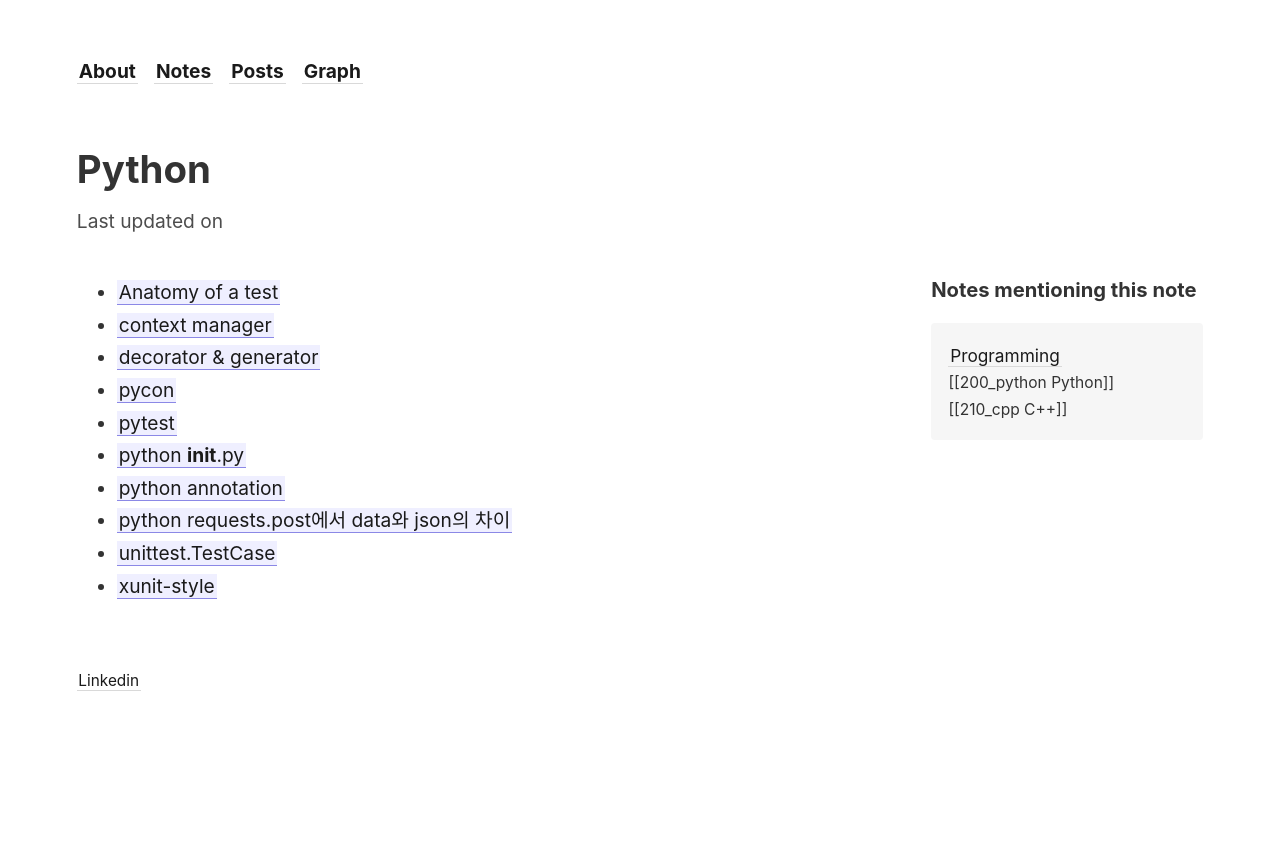
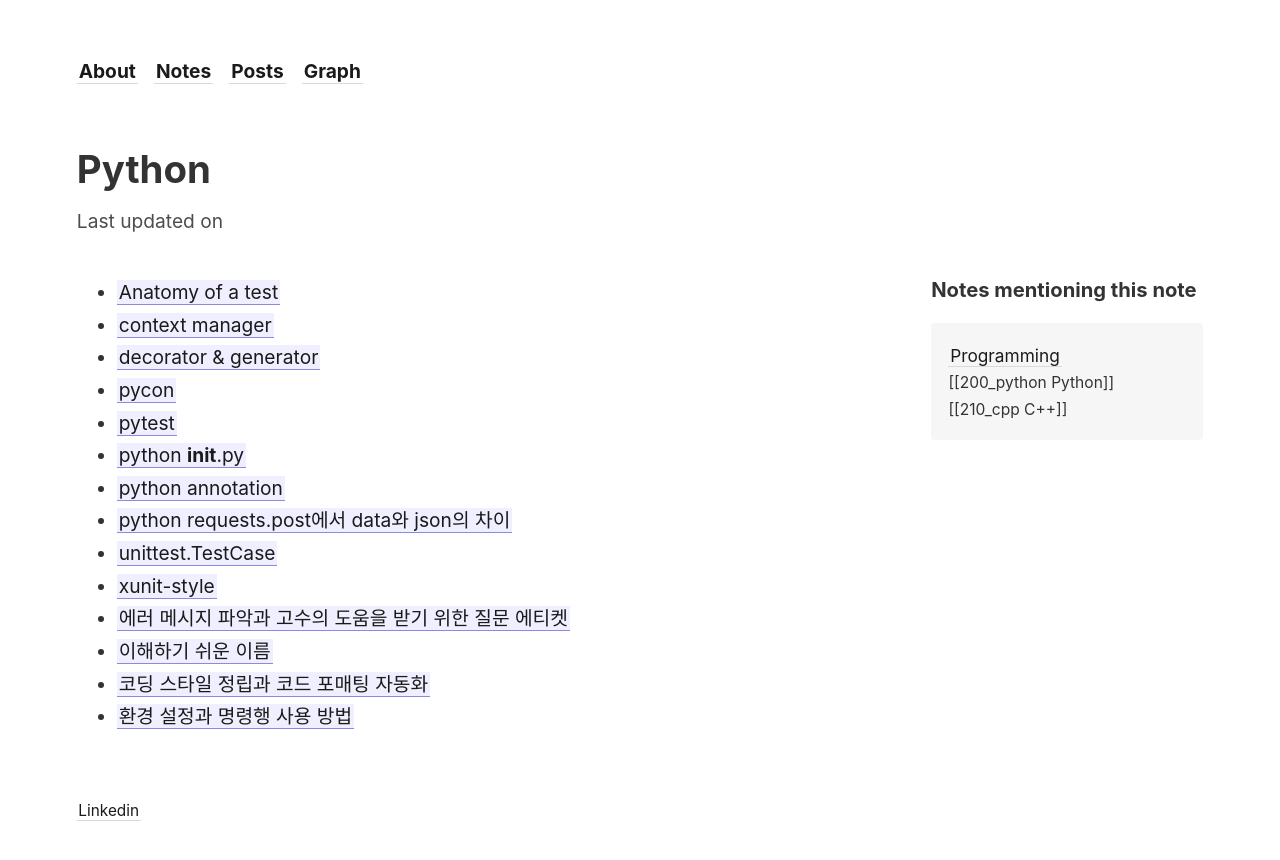
Before and after one commit to hyoinandout/hyoinandout.github.io, a Jekyll site: the page built from _notes/2_programming/20_python/200_python.md, in a window 1280 px wide. Shown: the top 860 px of the page. Built offline with Jekyll 4.4.1, drawn with Linux system fonts in a browser that asks for light colours.

Commit message:
vault backup: 2023-02-03 21:56:12

```diff
--- a/_notes/2_programming/20_python/200_python.md
+++ b/_notes/2_programming/20_python/200_python.md
@@ -12,3 +12,7 @@ title: "Python"
 - [[python requests.post에서 data와 json의 차이]]
 - [[unittest.TestCase]]
 - [[xunit-style]]
+- [[에러 메시지 파악과 고수의 도움을 받기 위한 질문 에티켓]]
+- [[이해하기 쉬운 이름]]
+- [[코딩 스타일 정립과 코드 포매팅 자동화]]
+- [[환경 설정과 명령행 사용 방법]]
```
Also changed, not shown: _notes/1_domain-knowledge/index_domain-knowledge.md (+1 -0 lines).
